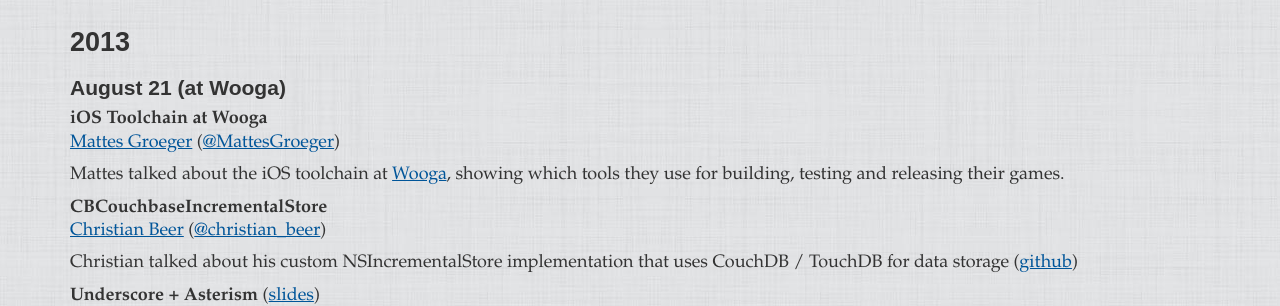
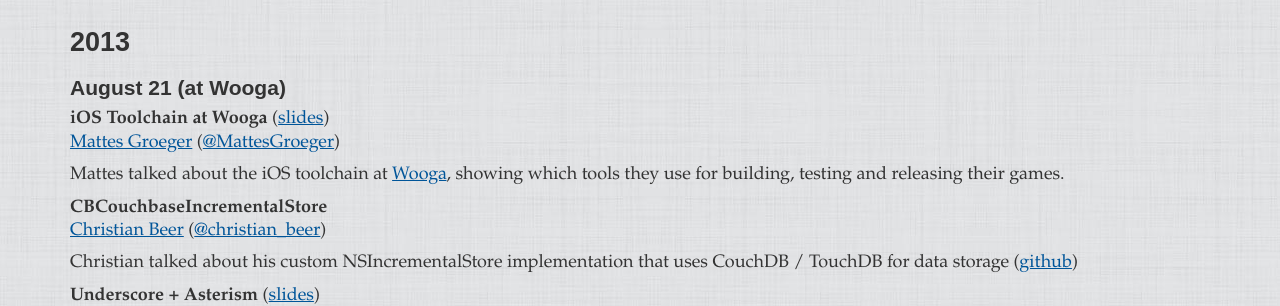
Before and after one commit to cocoaheads-berlin/cocoaheads-berlin.github.com, a Jekyll site: the page built from index.markdown, in a window 1280 px wide and 900 px high, scrolled down 1372 px. Shown: the part 150-456 px from the top of the window. Built offline with Jekyll 4.4.1, drawn with Linux system fonts in a browser that asks for light colours; some web fonts are replaced; Markdown is read by kramdown in place of the engine named in the settings.

Commit message:
Mattes' slides

```diff
--- a/index.markdown
+++ b/index.markdown
@@ -72,7 +72,7 @@ list!
 
 ### August 21 (at Wooga)
 
-**iOS Toolchain at Wooga**<br>
+**iOS Toolchain at Wooga** ([slides](http://www.slideshare.net/MattesGroeger/slides-woogaios-toolchain))<br>
 [Mattes Groeger](http://mattes-groeger.de/) ([@MattesGroeger](https://twitter.com/MattesGroeger))
 
 Mattes talked about the iOS toolchain at [Wooga](http://www.wooga.com),
```
Also changed, not shown: 1 other file.
